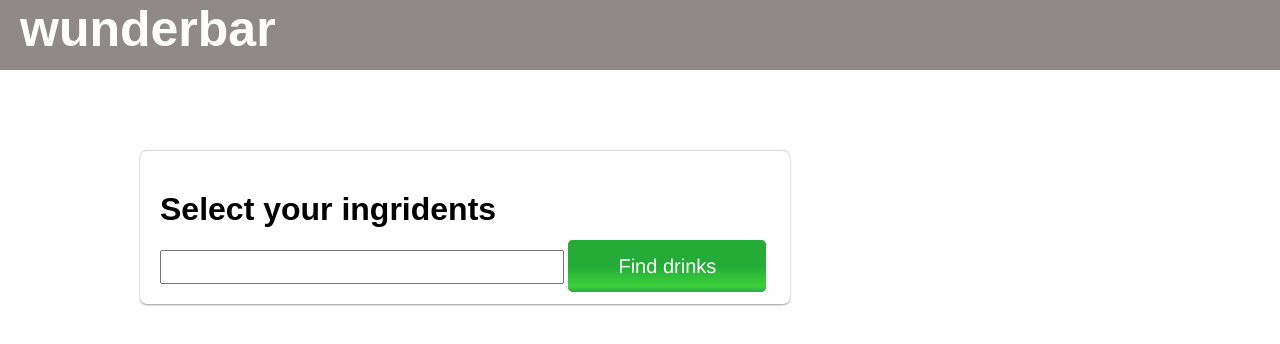
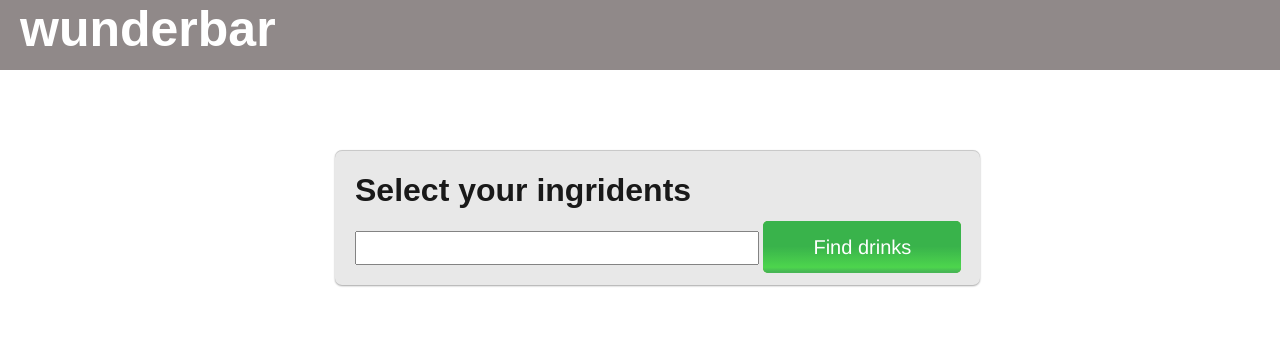
Before and after one commit to magnarw/wonderbar, a website: page public/index.html in a window 1280 px wide. Drawn offline with nearby package versions, Linux system fonts and the light colour scheme; no server answers.

Commit message:
Small changes

```diff
--- a/public/css/style.css
+++ b/public/css/style.css
@@ -14,7 +14,7 @@ html {
 }
 
 #container {
-  width : 1000px;
+  width : 610px;
   margin: auto;
   margin-left: auto;
   margin-right: auto;
@@ -37,10 +37,14 @@ html {
 }
 
 #maincontent {
-  padding: 20px;
+  opacity:0.9;
+  padding-bottom: 20px;
+  padding-top : 1px;
+  padding-left: 20px;
+  padding-right: 15px;
   width : 610px;
   margin-top: 80px;
-  background: #fff;
+  background: #e6e6e6;
   -webkit-border-radius: 7px;
   -moz-border-radius: 7px;
   border-radius: 7px;
@@ -70,6 +74,7 @@ html {
 }
 
 #searchButton {
+   opacity:1;
   color : white;
   text-decoration: none;
   font-size: 20px;
```
